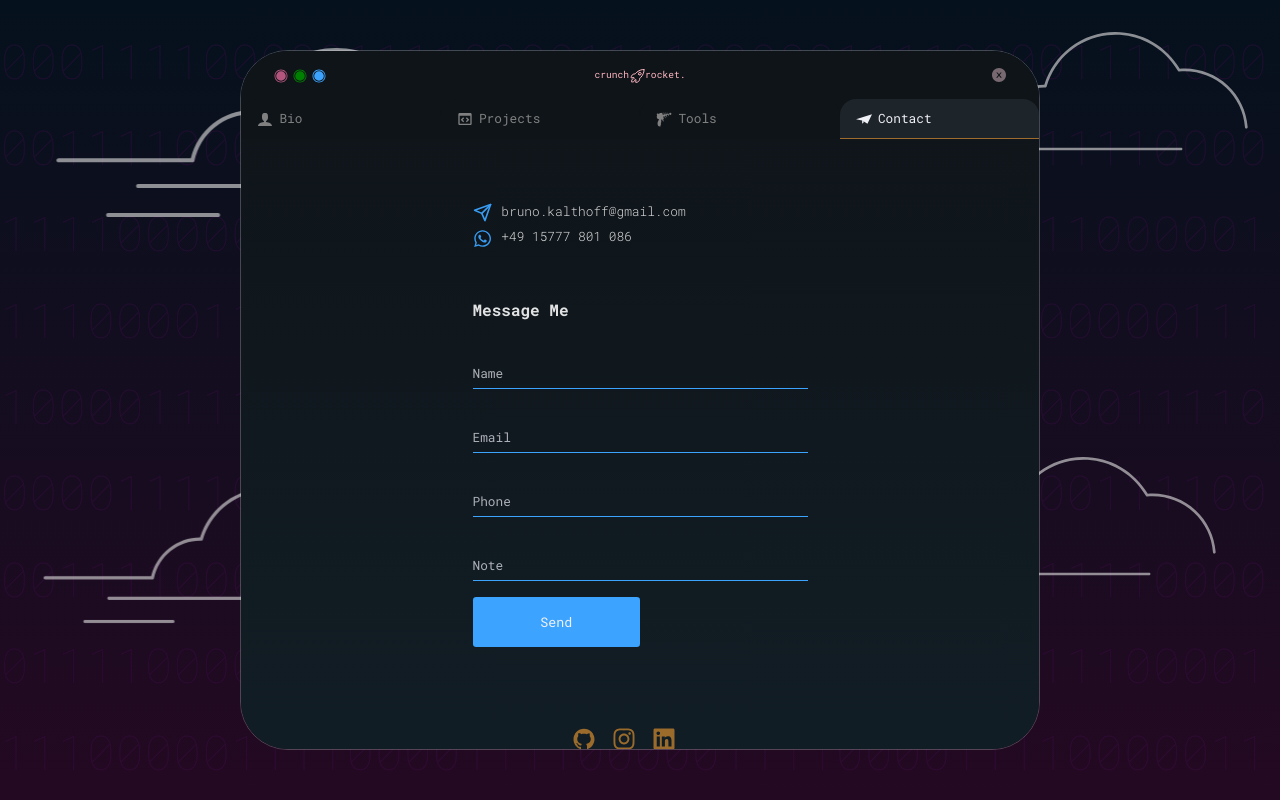
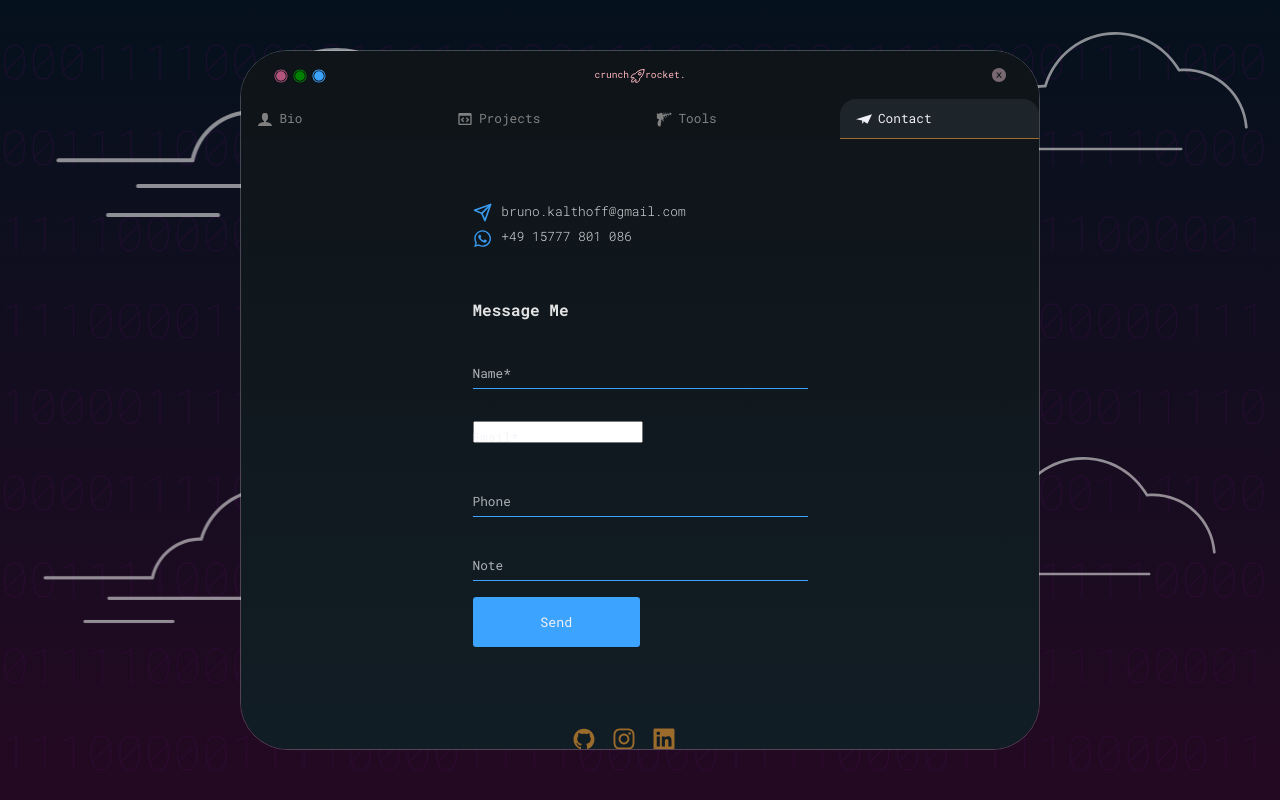
Before and after one commit to brunokalthoff/portfolio, a React (Create React App) app: page / in a window 1280 px wide. Both pictures are taken after a click on the element "Contact". Built offline with nearby package versions, Linux system fonts and the light colour scheme; the HTML template or start-up script is replaced by a standard one.

Commit message:
Add static form

```diff
--- a/public/index.html
+++ b/public/index.html
@@ -20,6 +20,14 @@
     <title>Bruno Kalthoff - Portfolio</title>
   </head>
   <body>
+
+    <form name="contact" netlify netlify-honeypot="bot-field" hidden>
+      <input type="text" name="name" />
+      <input type="email" name="email" />
+      <input type="text" name="phone">
+      <textarea name="note"></textarea>
+    </form>
+
     <noscript>You need to enable JavaScript to run this app.</noscript>
     <div id="root"></div>
   </body>
--- a/src/ContactForm.js
+++ b/src/ContactForm.js
@@ -28,10 +28,11 @@ function ContactForm() {
     return (
 
         <motion.form
-            className="contact-form contact-card" name="contact" netlify>
+            className="contact-form contact-card" name="contact" method="post">
+                <input type="hidden" name="contact" value="contact" />
             <h4>Message Me</h4>
-            <motion.label layout htmlFor="name"><input value={name} onChange={e => setName(e.target.value)} onFocus={() => setFocus("name")} onBlur={() => setFocus(null)} name="name" type="text" /> <motion.span layout="position" className={focus === "name" || name !== "" ? "contact-form-span-active" : ""} style={focus !== 'name' ? { color: 'var(--white)' } : {}}>Name</motion.span> </motion.label>
-            <motion.label layout htmlFor="email"><input value={email} onChange={e => setEmail(e.target.value)} onFocus={() => setFocus("email")} onBlur={() => setFocus(null)} name="email" type="text" /><motion.span layout="position" className={focus === "email" || email !== "" ? "contact-form-span-active" : ""} style={focus !== 'email' ? { color: 'var(--white)' } : {}}>Email</motion.span></motion.label>
+            <motion.label layout htmlFor="name"><input value={name} onChange={e => setName(e.target.value)} onFocus={() => setFocus("name")} onBlur={() => setFocus(null)} name="name" type="text" required /> <motion.span layout="position" className={focus === "name" || name !== "" ? "contact-form-span-active" : ""} style={focus !== 'name' ? { color: 'var(--white)' } : {}}>Name*</motion.span> </motion.label>
+            <motion.label layout htmlFor="email"><input value={email} onChange={e => setEmail(e.target.value)} onFocus={() => setFocus("email")} onBlur={() => setFocus(null)} name="email" type="email" required /><motion.span layout="position" className={focus === "email" || email !== "" ? "contact-form-span-active" : ""} style={focus !== 'email' ? { color: 'var(--white)' } : {}}>Email*</motion.span></motion.label>
             <motion.label layout htmlFor="phone"><input   value={phone} onChange={e => setPhone(e.target.value)} onFocus={() => setFocus("phone")} onBlur={() => setFocus(null)} name="phone" type="text" /><motion.span layout="position" className={focus === "phone" || phone !== "" ? "contact-form-span-active" : ""} style={focus !== 'phone' ? { color: 'var(--white)' } : {}}>Phone</motion.span></motion.label>
             <motion.label style={focus === "note" || note !== "" ? { height: "auto" } : {}} layout htmlFor="note"><textarea value={note} rows={focus === 'note' || note !== "" ? 5 : 1} onChange={e => setNote(e.target.value)} onFocus={() => setFocus("note")} onBlur={() => setFocus(null)} name="note" type="text" /><motion.span layout="position" className={focus === "note" || note !== "" ? "contact-form-span-active" : ""} style={focus !== 'note' ? { color: 'var(--white)' } : {}}>Note</motion.span></motion.label>
             <motion.input layout style={{background: buttonBg}} value={"Send"} type="submit" onClick={handleSubmit} />
```
